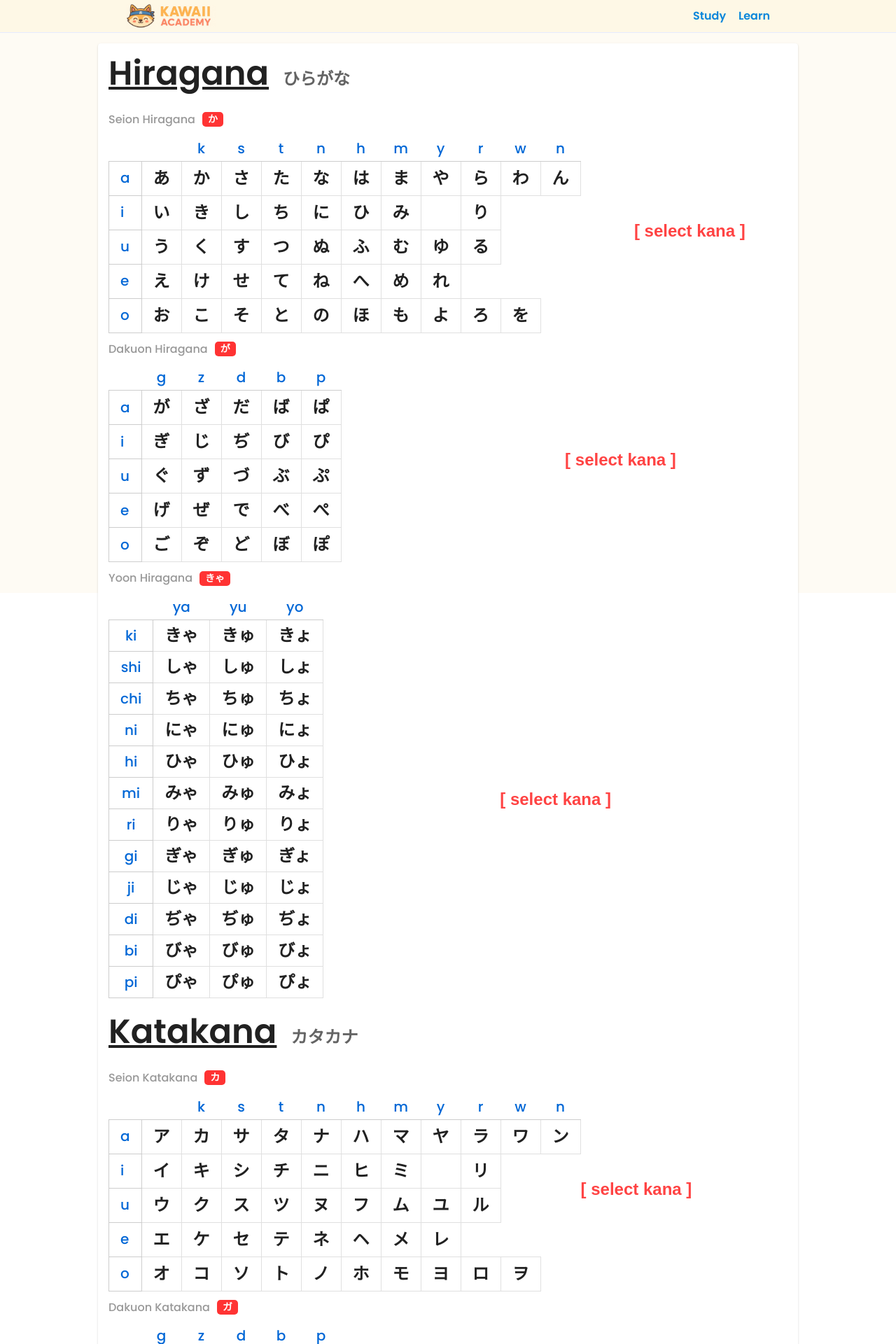
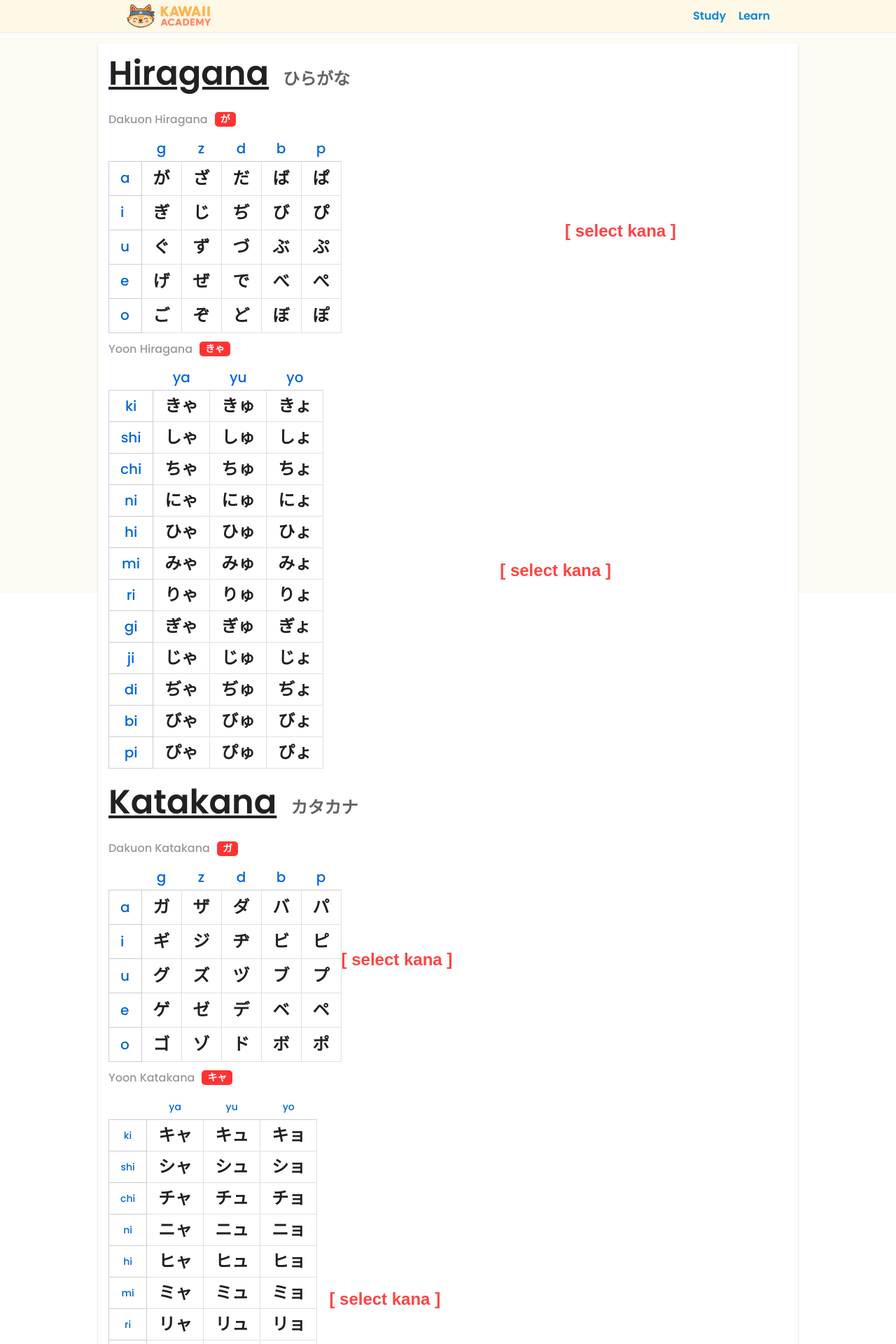
Before and after one commit to estebanT96/kawaii-academy, a React (Vite) app: page /learn in a window 1280 px wide. Shown: the top 1920 px of the page at 70% size. Built offline with nearby package versions, Linux system fonts and the light colour scheme; a web font is replaced by a local one.

Commit message:
Removed seion kana for testing layout

```diff
--- a/src/components/HiraganaLearnSection.tsx
+++ b/src/components/HiraganaLearnSection.tsx
@@ -2,7 +2,7 @@ import { Box, Typography } from "@mui/material";
 import { YOON_HIRAGANA_ROWS, yoonRowHeader } from "../data/filteredHiragana";
 
 import YoonHiraganaLearn from "./YoonHiraganaLearn";
-// import SeionHiraganaLearn from "./SeionHiraganaLearn";
+
 import DakuonHiraganaLearn from "./DakuonHiraganaLearn";
 import SeionHiraganaLearn from "./SeionHiraganaLearn";
 const HiraganaLearnSection = () => {
@@ -38,12 +38,12 @@ const HiraganaLearnSection = () => {
 
       <Box display="flex" justifyContent="space-between">
         <Box width="100%">
-          <SeionHiraganaLearn />
-          <Box display="flex" justifyContent="flex-start" width="30%">
+          {/* <SeionHiraganaLearn /> */}
+          <Box display="flex" justifyContent="flex-start" width="">
             <Typography
               display={{ xs: "block", sm: "none" }}
               fontSize="12px"
-              fontWeight='500'
+              fontWeight="500"
               color="rgb(142, 142, 142)"
             >
               [scroll horizontally]
--- a/src/components/KatanaLearnSection.tsx
+++ b/src/components/KatanaLearnSection.tsx
@@ -3,7 +3,7 @@ import { YOON_KATAKANA_ROWS, yoonRowHeader } from "../data/filteredKatakana";
 
 import YoonKatakanaLearn from "./YoonKatakanaLearn";
 import DakuonKatakanaLearn from "./DakuonKatakanaLearn";
-import SeionKatakanaLearn from "./SeionKatakanaLearn";
+// import SeionKatakanaLearn from "./SeionKatakanaLearn";
 const HiraganaLearnSection = () => {
   return (
     <Box>
@@ -37,7 +37,7 @@ const HiraganaLearnSection = () => {
 
       <Box display="flex" justifyContent="space-between" width="100%">
         <Box>
-          <SeionKatakanaLearn />
+          {/* <SeionKatakanaLearn /> */}
           <DakuonKatakanaLearn />
           <YoonKatakanaLearn
             rowHeader={yoonRowHeader}
```
